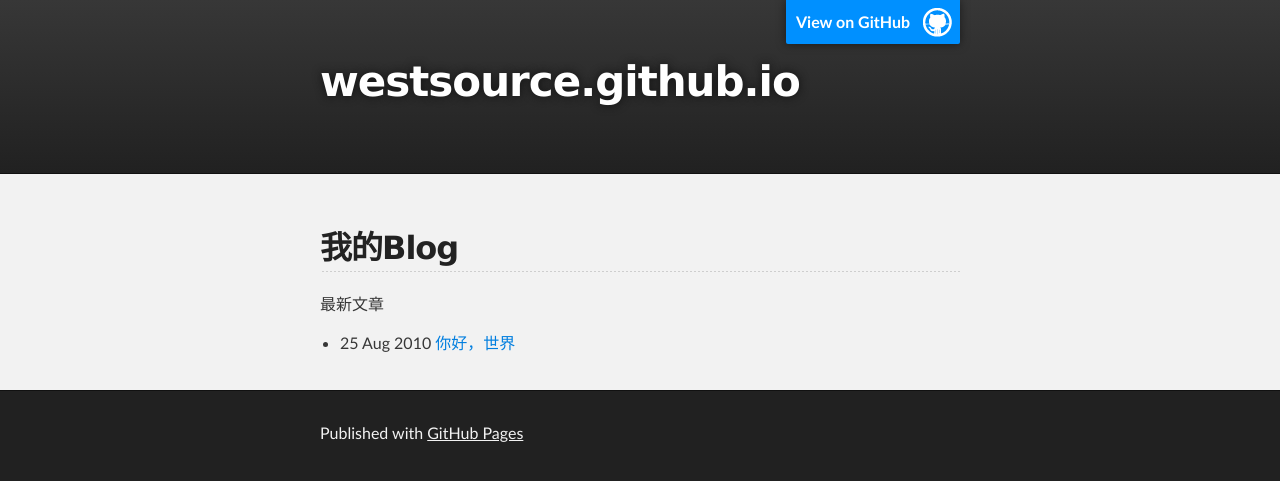
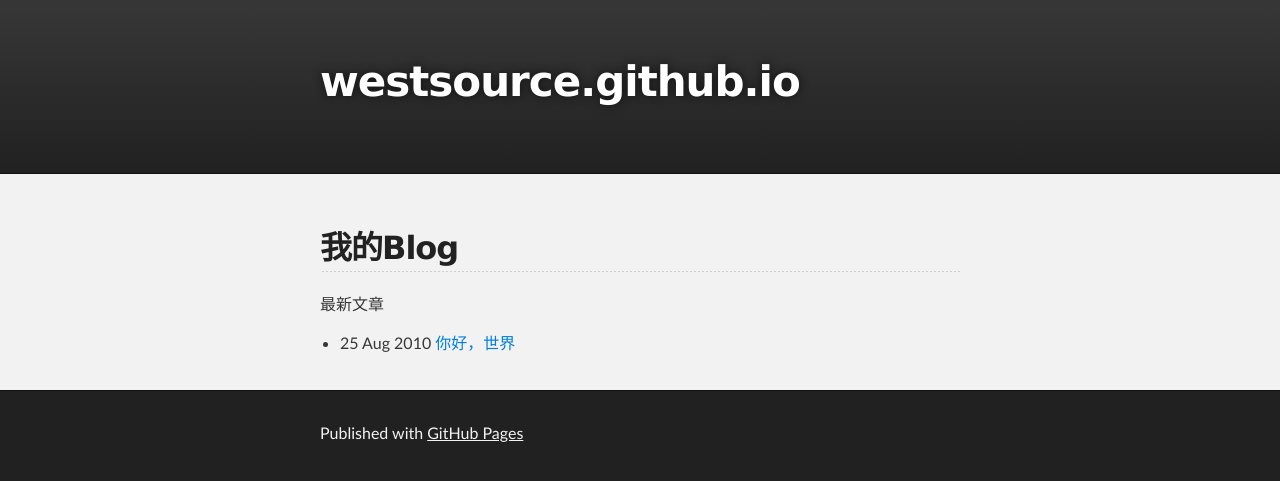
Before and after one commit to westsource/westsource.github.io, a Jekyll site: the page built from index.html, in a window 1280 px wide. Shown: the top 481 px of the page. Built offline with Jekyll 4.4.1, drawn with Linux system fonts in a browser that asks for light colours.

Commit message:
去掉“View on GitHub”

```diff
--- a/_layouts/default.html
+++ b/_layouts/default.html
@@ -16,7 +16,7 @@
     <!-- HEADER -->
     <div id="header_wrap" class="outer">
         <header class="inner">
-          <a id="forkme_banner" href="https://github.com/westsource">View on GitHub</a>
+          <!--<a id="forkme_banner" href="https://github.com/westsource">View on GitHub</a>-->
 
           <h1 id="project_title">westsource.github.io</h1>
           <h2 id="project_tagline"></h2>
```
